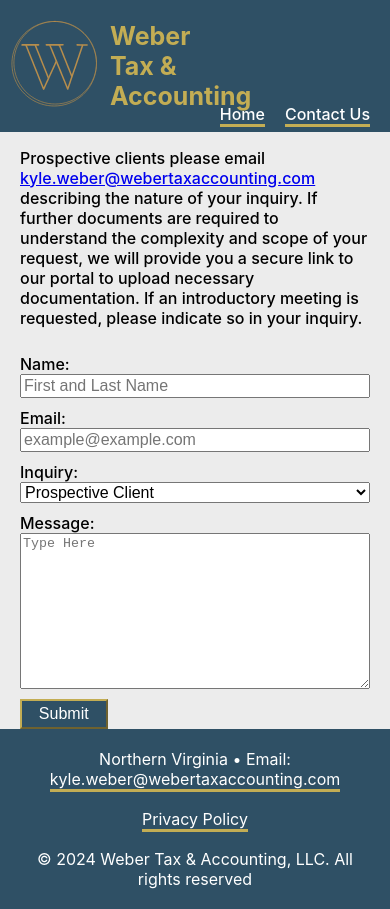
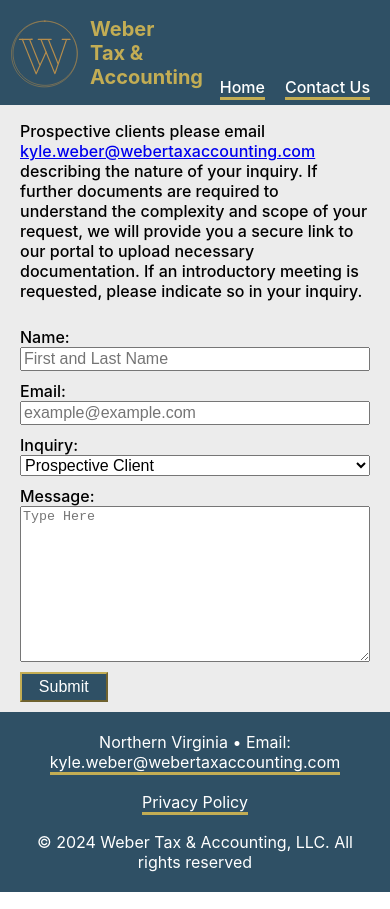
Before and after one commit to GainorJoshua-FS/webertaxaccounting, a React (Create React App) app: page /#/contact in a window 390 px wide. Built offline with nearby package versions, Linux system fonts and the light colour scheme.

Commit message:
modified header and font sizes

```diff
--- a/src/App.css
+++ b/src/App.css
@@ -92,7 +92,7 @@
   }
 
   .ServicesTitle {
-    font-size: 23px;
+    font-size: 20px;
     margin-bottom: 0px;
     margin-top: 0px;
   }
@@ -103,13 +103,13 @@
   }
 
   .BioName {
-    font-size: 23px;
+    font-size: 20px;
     margin-bottom: 0px;
     margin-top: 0px;
     }
 
   .BioTitle {
-    font-size: 20px;
+    font-size: 19px;
     margin-bottom: 0px;
     margin-top: 0px;
   }
@@ -146,6 +146,7 @@
     color: white;
     border-color: #C3AD54;
     margin-top: 10px;
+    margin-bottom: 10px;
   }
 
   /* END CONTACT PAGE ========================*/
@@ -171,7 +172,7 @@
   }
 
   header h1 {
-    font-size: 25px;
+    font-size: 20px;
   }
 
   header div {
@@ -184,7 +185,7 @@
   }
 
   .Logo {
-    width: 90px;
+    width: 70px;
     margin: 20px 10px 0px 10px;
   }
 
```
